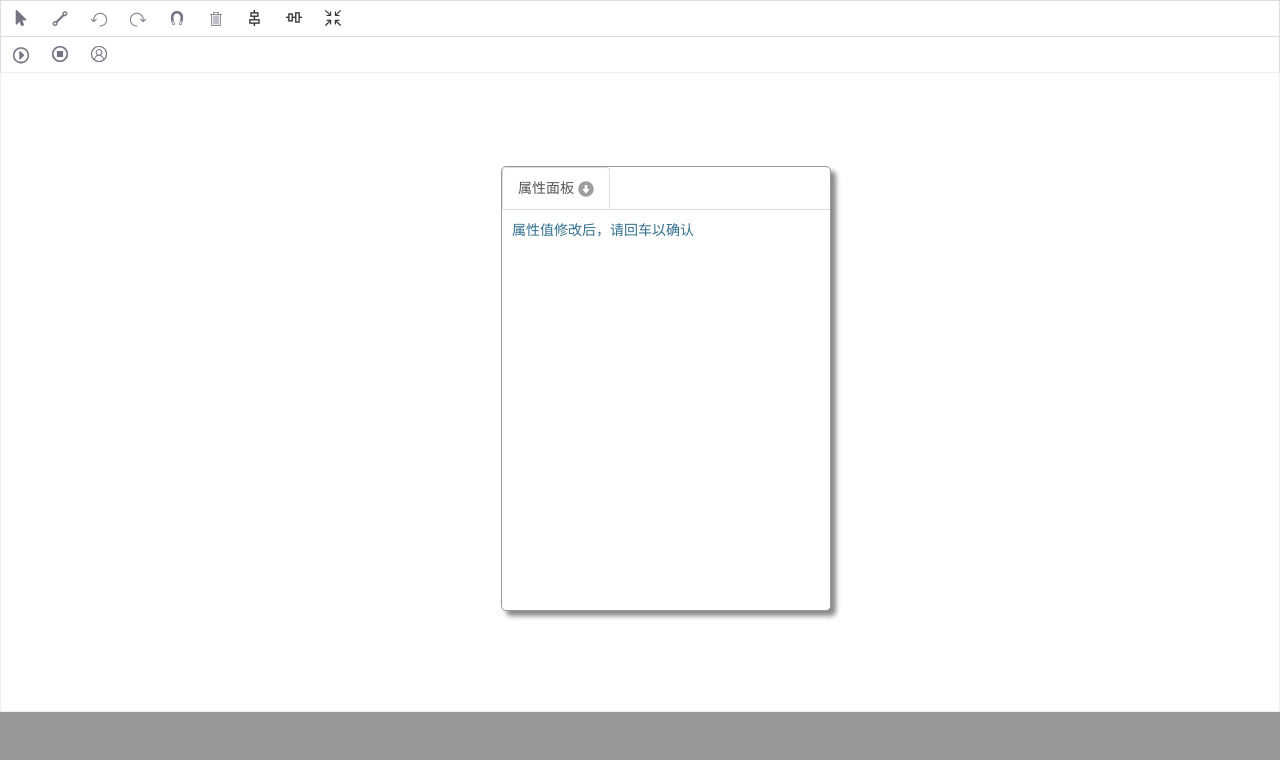
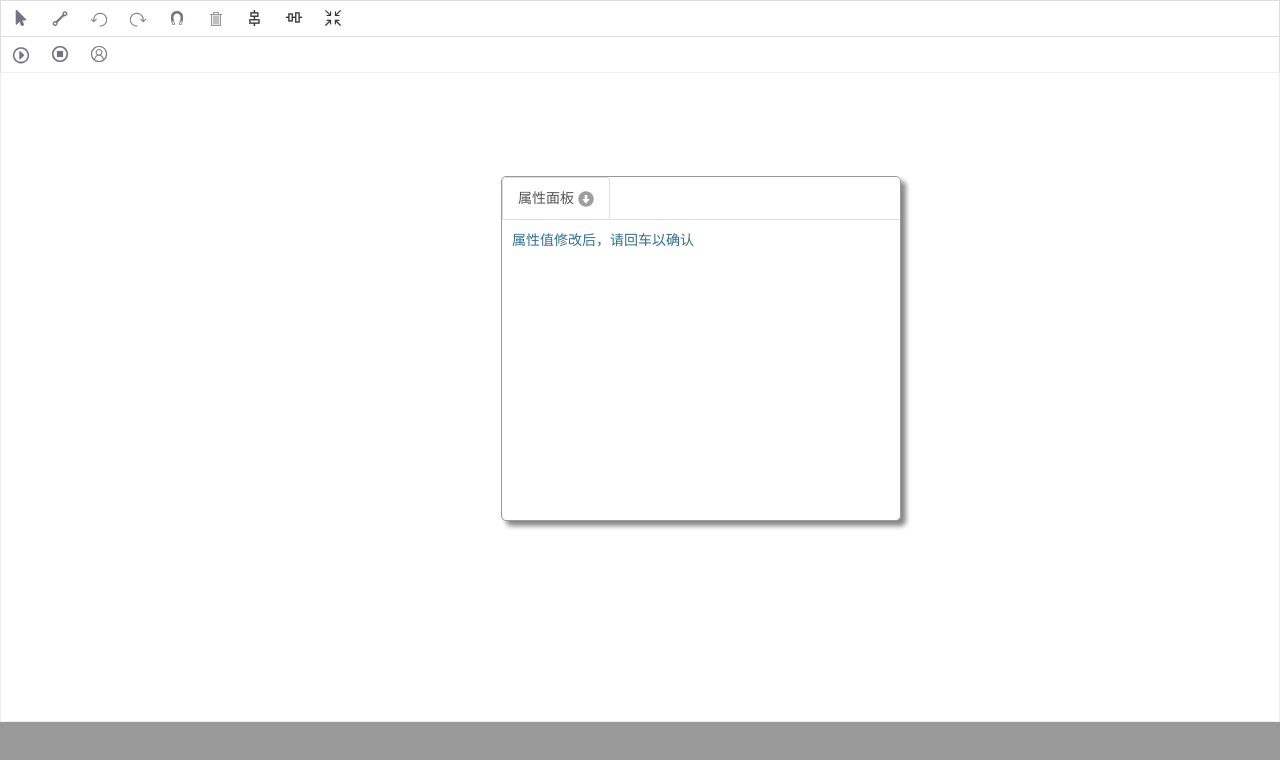
Before and after one commit to jacky6024/flowdesigner, a website with bundled scripts: page sample/test.html in a window 1280 px wide. Built offline with nearby package versions, Linux system fonts and the light colour scheme; what undo-manager would draw is missing.

Commit message:
increase canvas default height

```diff
--- a/css/flowdesigner.css
+++ b/css/flowdesigner.css
@@ -14,7 +14,7 @@
     background-color: #ffffff;
 }
 .fd-property-panel{
-    width: 330px;
+    width: 400px;
     border: solid 1px #999;
     border-radius: 5px;
     top: -550px;
--- a/package.json
+++ b/package.json
@@ -1,6 +1,6 @@
 {
   "name": "flowdesigner",
-  "version": "1.1.46",
+  "version": "1.1.47",
   "description": "FlowDesigner is a js library for drawing flow chart on web",
   "main": "index.js",
   "scripts": {
--- a/src/FlowDesigner.js
+++ b/src/FlowDesigner.js
@@ -22,7 +22,7 @@ export default class FlowDesigner{
         container.append(this.nodeToolbar);
 
         this.canvasContainer=$(`<div class="fd-canvas-container"></div>`);
-        this.canvasContainer.css('height',$(window).height()-160);
+        this.canvasContainer.css('height',$(window).height()-150);
         container.append(this.canvasContainer);
         this.context=new Context(this.canvasContainer);
         this.canvas=new Canvas(this.context);
@@ -42,7 +42,7 @@ export default class FlowDesigner{
            e.preventDefault();
         });
         this.propContainer=$(`<div id="${propContainerId}"/>`);
-        const tabContent=$(`<div class="tab-content" style="min-height: 400px;padding:10px"/>`);
+        const tabContent=$(`<div class="tab-content" style="min-height: 300px;padding:10px"/>`);
         tabContent.append('<div class="text-info" style="margin-bottom:8px">属性值修改后，请回车以确认</div>');
         tabContent.append(this.propContainer);
         propertyPanel.append(tabContent);
```
